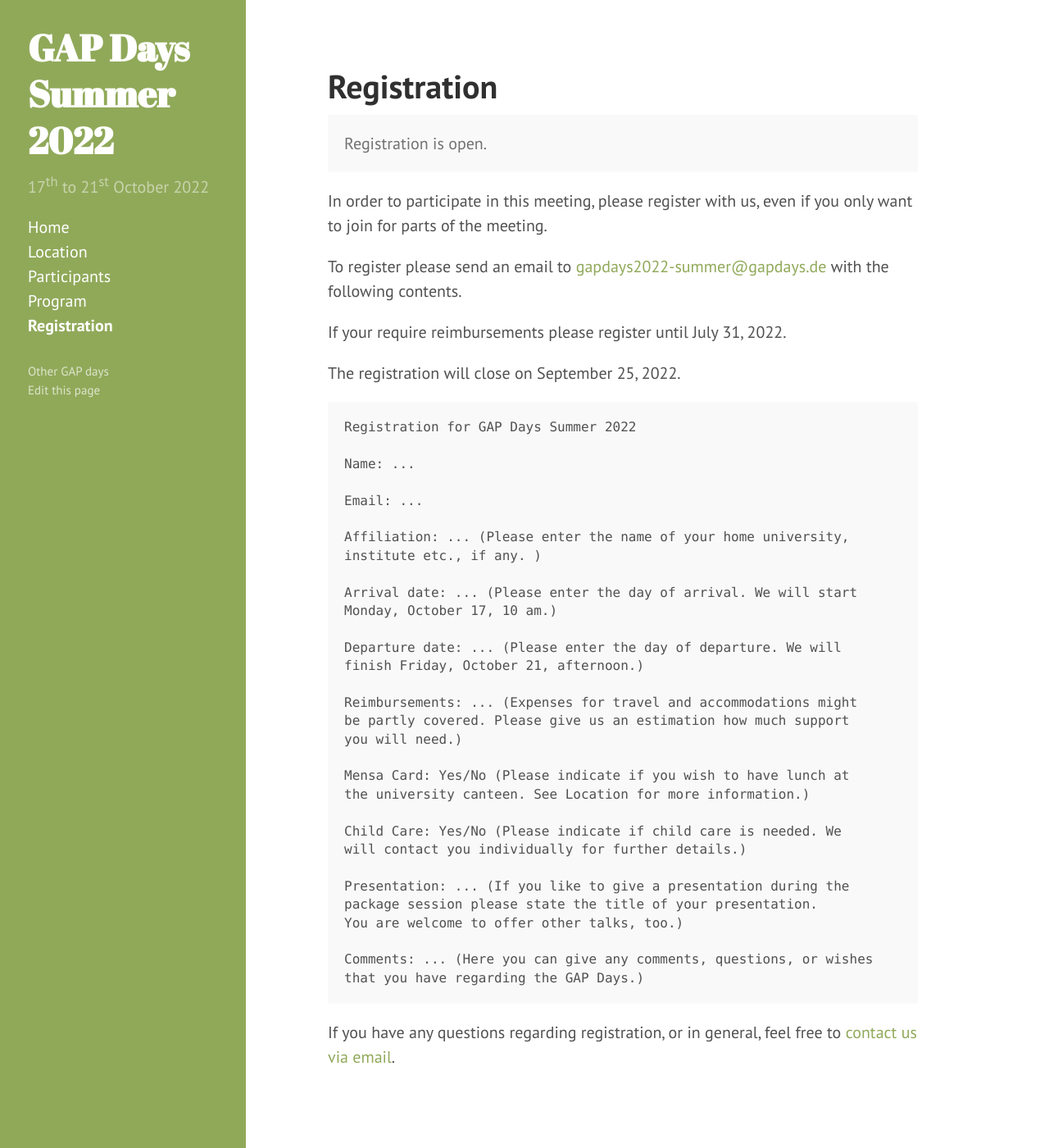
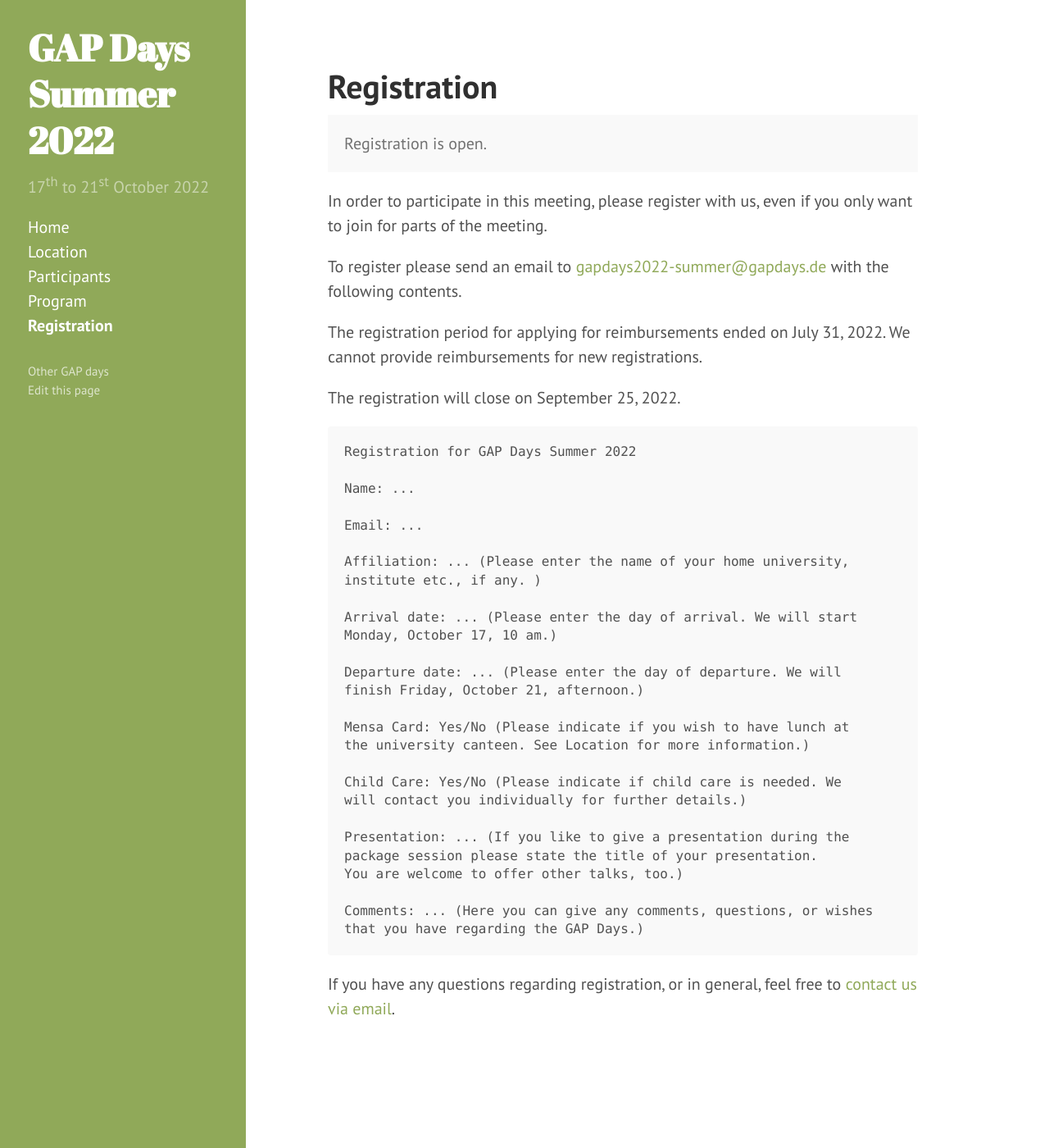
Before and after one commit to jazzcat/gapdays2022-summer, a Jekyll site: the page built from registration.md, in a window 1280 px wide and 1400 px high. Shown: the whole window at 82% size. Built offline with Jekyll 4.4.1, drawn with Linux system fonts in a browser that asks for light colours.

Commit message:
Change wording regarding registration with reimbursements

```diff
--- a/registration.md
+++ b/registration.md
@@ -21,7 +21,8 @@ To register please send an email to
 [gapdays2022-summer@gapdays.de](mailto:gapdays2022-summer@gapdays.de) with the
 following contents.
 
-If your require reimbursements please register until July 31, 2022.
+The registration period for applying for reimbursements ended on July 31, 2022.
+We cannot provide reimbursements for new registrations.
 
 The registration will close on September 25, 2022.
 
@@ -41,10 +42,6 @@ Monday, October 17, 10 am.)
 Departure date: ... (Please enter the day of departure. We will
 finish Friday, October 21, afternoon.)
 
-Reimbursements: ... (Expenses for travel and accommodations might
-be partly covered. Please give us an estimation how much support
-you will need.)
-
 Mensa Card: Yes/No (Please indicate if you wish to have lunch at
 the university canteen. See Location for more information.)
 
```
